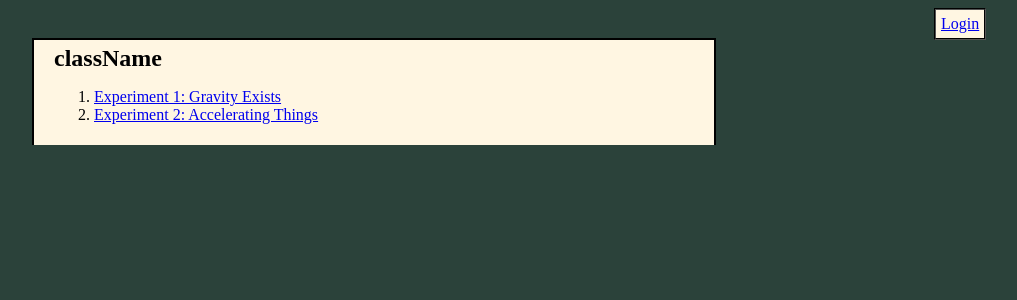
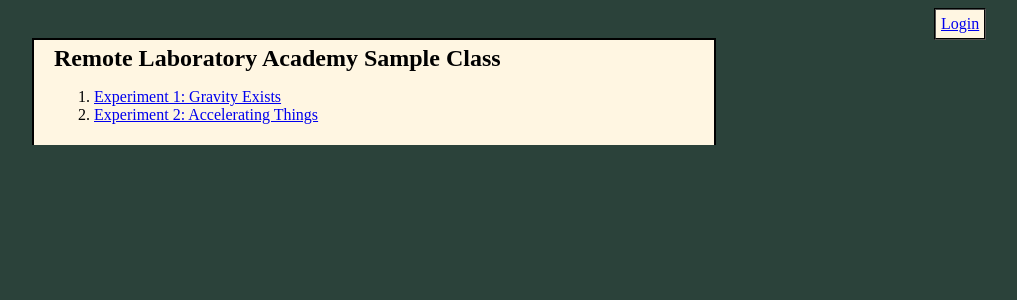
Before and after one commit to RemoteAcademy/ReALv2, a PHP site: page /Webapp/ in a window 1280 px wide. Shown: the top 300 px of the page, without its empty margins (218-1235 px from the left). Run offline with PHP 8.4, Linux system fonts and the light colour scheme; data that the repository does not hold is empty; some libraries are stand-ins or nearby versions.

Commit message:
PHP final updates/changes

```diff
--- a/Webapp/experimentTemplate.php
+++ b/Webapp/experimentTemplate.php
@@ -29,7 +29,7 @@
 			<div class = "CentralTextBox", id = "instructions">
 				<b> Goal: </b>
 					<?php
-						$goal = "Get the goals somehow? fill in?";
+						$goal = "Science";
 						echo $goal;
 					?>
 
--- a/Webapp/index.php
+++ b/Webapp/index.php
@@ -26,27 +26,27 @@
 			//TODO: In the future, might put all this in a for loop to iterate between classes
 
 			//Make a header for the relevant class
-			$className = "Temporary Class Name";
-			echo '<div id = classHeader>' . className . '</div>';
+			$className = "Remote Laboratory Academy Sample Class";
+			echo '<div id = classHeader>' . $className . '</div>';
 
 				// In reality, this is two methods of doing the same thing
 			//This method of listing things preferred, allow to import a list based on user, section by class?
 			$experiments = array(
 			//Should make it so that it pulls from a data base, based on user make different experiments available
-					"Experiment 1: Gravity Exists" => "404 Error probably",
+					"Experiment 1: Gravity Exists" => "http://localhost:8000/Webapp/experimentTemplate.php",
 					"Experiment 2: Accelerating Things" => "404 Error probably 2"
 				);
 
 			echo "<ol>";
 			foreach ($experiments as $key => $value) {
-				echo "<li> <a href=//" . $value . ">" . $key . "</a> </li>";//TODO: We could add something about due dates
+				echo "<li> <a href=" . $value . ">" . $key . "</a> </li>";//TODO: We could add something about due dates
 			}
 			echo "</ol>";
-
+/*
 			$files = scandir('./Experiments');
 			foreach($files as $title => $link){ //Note that this basically goes through all the html files, won't adjust to user
 			   echo'<p><a href="/Experiments/'.$link.'">'.$title.'</a>';
-			}
+			}*/
 		?>
 	</div>
 
```
